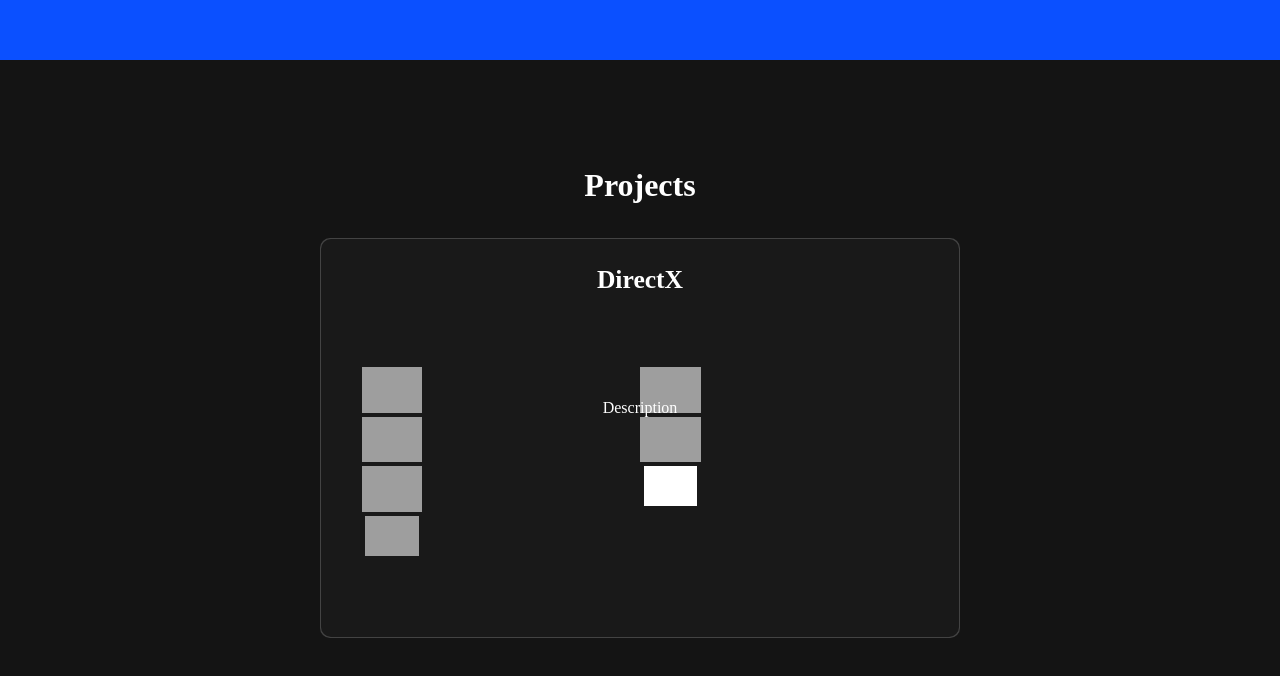
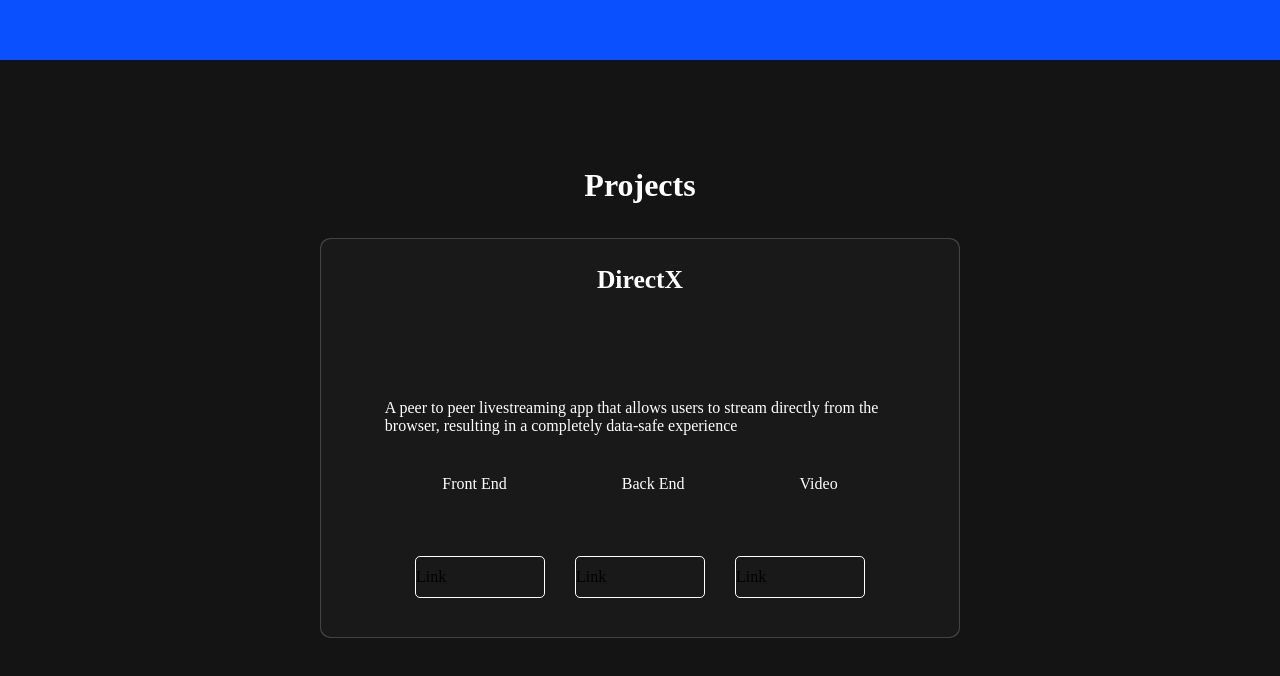
Before and after one commit to Luka-Macieszczak/portfolio_site, a plain HTML site: page index.html in a window 1280 px wide. Shown: the part 1180-1856 px from the top of the page. Drawn offline with Linux system fonts and the light colour scheme; grey boxes are pictures that could not be loaded.

Commit message:
fade effect and links

```diff
--- a/index.css
+++ b/index.css
@@ -193,13 +193,14 @@
     border-radius: 10px;
     cursor: pointer;
     position: relative;
+
 }
 
 #cards:hover > .card > .card-border {
     opacity: 1;
 }
 
-.card::before,
+.card::before, .card::after,
 .card > .card-border {
 
     opacity: 0;
@@ -239,7 +240,7 @@
     z-index: 2;
 }
 
-.card > .card-border {
+.card > .card-border{
     background: radial-gradient(
         800px circle at var(--mouse-x) var(--mouse-y),
         rgba( 255,255,255, 0.6),
@@ -265,11 +266,22 @@
     color: rgb(83, 158, 74)
 }
 
-.list-image-icon {
+.list-group {
+    margin-bottom: 4px;
+    margin-right: 17vw;
+    display: flex;
+    flex-direction: row;
+}
+
+.list-image-icon, .list-text {
     height: 5.7vh;
     object-fit:contain;
-    margin-bottom: 4px;
-    margin-right: 17vw;
+}
+
+.list-text {
+    color: white;
+    margin-top: 1.8vh;
+    margin-left: 1vw;
 }
 
 .webrtc-icon {
@@ -285,22 +297,60 @@
     height: 5vh;
 }
 
-.tech-list {
-    opacity: 1;
+.card > .card-content > .tech-list {
+    opacity: var(--opacity-tech);
     display: flex;
     flex-direction: column;
     flex-wrap: wrap;
-    height: 30vh;
+    height: 33vh;
     padding:8px;
-    top: 15vh;
+    top: 12vh;
 }
 
-.tech-list, .description {
+.card > .card-content > .tech-list, .description {
     position: absolute;
+    transition: opacity 600ms ease;
 }
 
 .description {
-    opacity: 1;
+    z-index: 14;
+}
+
+.card > .card-content > .description {
+    opacity: var(--opacity-desc);
     color: white;
     top: 20vh;
+    width: 80%;
+    z-index: 14;
 }
+
+.card > .card-content > .description > .bottom-desc {
+    display: flex;
+    flex-direction: row;
+    margin-top: 5vh;
+    z-index: 14;
+}
+
+.card > .card-content > .description > .bottom-desc > .bottom-desc-item{
+    margin-left: auto;
+    margin-right: auto;
+    z-index: 14;
+}
+
+.link {
+    height: 5vh;
+    width: 10vw;
+    border-width: 0.3px;
+    border-color: white;
+    border-style: solid;
+    border-radius: 5px;
+    position: absolute;
+    opacity: var(--opacity);
+    margin-left: var(--pos-x);
+    margin-top: 52vh;
+    z-index: 15;
+    background-color: rgb( 25,25,25);
+    transition: opacity 600ms ease;
+    display: flex;
+    align-items: center;
+}
--- a/index.html
+++ b/index.html
@@ -1,8 +1,9 @@
 <!DOCTYPE html>
 <html>
+
 <head>
     <link rel="stylesheet" href="fontawesome-free-6.2.1-web/css/all.min.css">
-        <link rel="stylesheet" href="index.css" >
+    <link rel="stylesheet" href="index.css">
 </head>
 
 <body>
@@ -30,16 +31,75 @@
             <div class="card-content">
                 <h3>DirectX</h3>
                 <div class="tech-list">
-                        <img class="list-image-icon" src="https://upload.wikimedia.org/wikipedia/commons/thumb/a/a7/React-icon.svg/2300px-React-icon.svg.png"></img>
-                        <img class="list-image-icon" src="https://seeklogo.com/images/N/nodejs-logo-FBE122E377-seeklogo.com.png" />
-                        <img class="list-image-icon" src="https://runops.files.wordpress.com/2021/04/nginx-smalllogo.png?w=640"></img>
-                        <img class="list-image-icon webrtc-icon" src="https://assets.stickpng.com/images/58482a75cef1014c0b5e4a15.png"></img>
-                        <img class="list-image-icon" src="https://upload.wikimedia.org/wikipedia/commons/thumb/9/96/Socket-io.svg/1024px-Socket-io.svg.png"></img>
-                        <img class="list-image-icon" src="https://viget.imgix.net/mongo-logo.png?auto=format%2Ccompress&crop=focalpoint&fit=crop&fp-x=0.5&fp-y=0.5&h=1280&ixlib=php-2.1.1&q=90&w=1280&s=a153c7c80f42ab1e7db7fd2b6a27ab3b"></img>
-                        <img class="list-image-icon aws-icon" src="https://upload.wikimedia.org/wikipedia/commons/thumb/9/93/Amazon_Web_Services_Logo.svg/1024px-Amazon_Web_Services_Logo.svg.png"></img>
+
+                    <div class="list-group">
+                        <img class="list-image-icon"
+                            src="https://upload.wikimedia.org/wikipedia/commons/thumb/a/a7/React-icon.svg/2300px-React-icon.svg.png"></img>
+                        <div class="list-text">React</div>
                     </div>
-                    <div class="description">Description</div>
+                    <div class="list-group">
+                        <img class="list-image-icon"
+                            src="https://seeklogo.com/images/N/nodejs-logo-FBE122E377-seeklogo.com.png" />
+                        <div class="list-text">NodeJS</div>
                     </div>
+                    <div class="list-group">
+                        <img class="list-image-icon"
+                            src="https://runops.files.wordpress.com/2021/04/nginx-smalllogo.png?w=640"></img>
+                        <div class="list-text">NginX</div>
+                    </div>
+                    <div class="list-group">
+                        <img class="list-image-icon webrtc-icon"
+                            src="https://assets.stickpng.com/images/58482a75cef1014c0b5e4a15.png"></img>
+                        <div class="list-text">WebRTC</div>
+                    </div>
+                    <div class="list-group">
+                        <img class="list-image-icon"
+                            src="https://upload.wikimedia.org/wikipedia/commons/thumb/9/96/Socket-io.svg/1024px-Socket-io.svg.png"></img>
+                        <div class="list-text">Socket.io</div>
+                    </div>
+                    <div class="list-group">
+                        <img class="list-image-icon"
+                            src="https://viget.imgix.net/mongo-logo.png?auto=format%2Ccompress&crop=focalpoint&fit=crop&fp-x=0.5&fp-y=0.5&h=1280&ixlib=php-2.1.1&q=90&w=1280&s=a153c7c80f42ab1e7db7fd2b6a27ab3b"></img>
+                        <div class="list-text">MongoDB</div>
+                    </div>
+                    <div class="list-group">
+                        <img class="list-image-icon aws-icon"
+                            src="https://upload.wikimedia.org/wikipedia/commons/thumb/9/93/Amazon_Web_Services_Logo.svg/1024px-Amazon_Web_Services_Logo.svg.png"></img>
+                        <div class="list-text">AWS</div>
+                    </div>
+                </div>
+                <div class="description">
+                    <div>A peer to peer livestreaming app that allows users to stream directly from the browser,
+                        resulting in a completely data-safe experience
+                    </div>
+                    <div class="bottom-desc">
+                        <div class="bottom-desc-item">
+                            <div>
+                                Front End
+                            </div>
+                        </div>
+                        <div class="bottom-desc-item">
+                            <div>
+                                Back End
+                            </div>
+                        </div>
+                        <div class="bottom-desc-item">
+                            <div>
+                                Video
+                            </div>
+                        </div>
+                    </div>
+                </div>
+            </div>
+        </div>
+        <div class="link">
+            Link
+        </div>
+        <div class="link">
+            Link
+        </div>
+        <div class="link">
+            Link
         </div>
 
 
@@ -52,4 +112,5 @@
     <script src="index.js"></script>
 
 </body>
+
 </html>
--- a/index.js
+++ b/index.js
@@ -9,13 +9,9 @@
     });
 console.log(Array.from(document.getElementsByClassName("menu-item")))
 
-const handleMouseMove = (e) => {
+const cards = document.getElementById("cards")
 
-}
-
-
-
-document.getElementById("cards").onmousemove = (e) => {
+cards.onmousemove = (e) => {
     for(const card of document.querySelectorAll(".card")) {
         const rect = card.getBoundingClientRect(), x = e.clientX - rect.left, y = e.clientY - rect.top;
 
@@ -23,3 +19,46 @@
         card.style.setProperty("--mouse-y", `${y}px`)
     }
 }
+
+for(const card of document.querySelectorAll(".card")) {
+        card.style.setProperty('--opacity-tech', '0')
+}
+
+let links = Array.from(document.getElementsByClassName('link'))
+
+links.forEach((link, index) => {
+    let x = `${((index%3) - 1) * 25}vw`
+    link.style.setProperty('--opacity', '1')
+    link.style.setProperty('--pos-x', x)
+})
+
+let isDescActive = true;
+Array.from(document.getElementsByClassName('card'))
+    .forEach((card, index) => {
+        card.onclick = () => {
+            if(isDescActive){
+                card.style.setProperty('--opacity-desc', '0')
+                card.style.setProperty('--opacity-tech', '1')
+                for(const link of links){
+                    link.style.setProperty('--opacity', '0')
+                }
+                isDescActive = false
+            } else {
+                card.style.setProperty('--opacity-desc', '1')
+                card.style.setProperty('--opacity-tech', '0')
+                for(const link of links){
+                    link.style.setProperty('--opacity', '1')
+                }
+                isDescActive = true
+            }
+        }
+    })
+
+
+
+Array.from(document.getElementsByClassName('link'))
+    .forEach((link, index) => {
+        link.onclick = () => {
+            window.open('https://directx.live')
+        }
+     })
```
Lines whose indentation alone changed are shown as unchanged.
